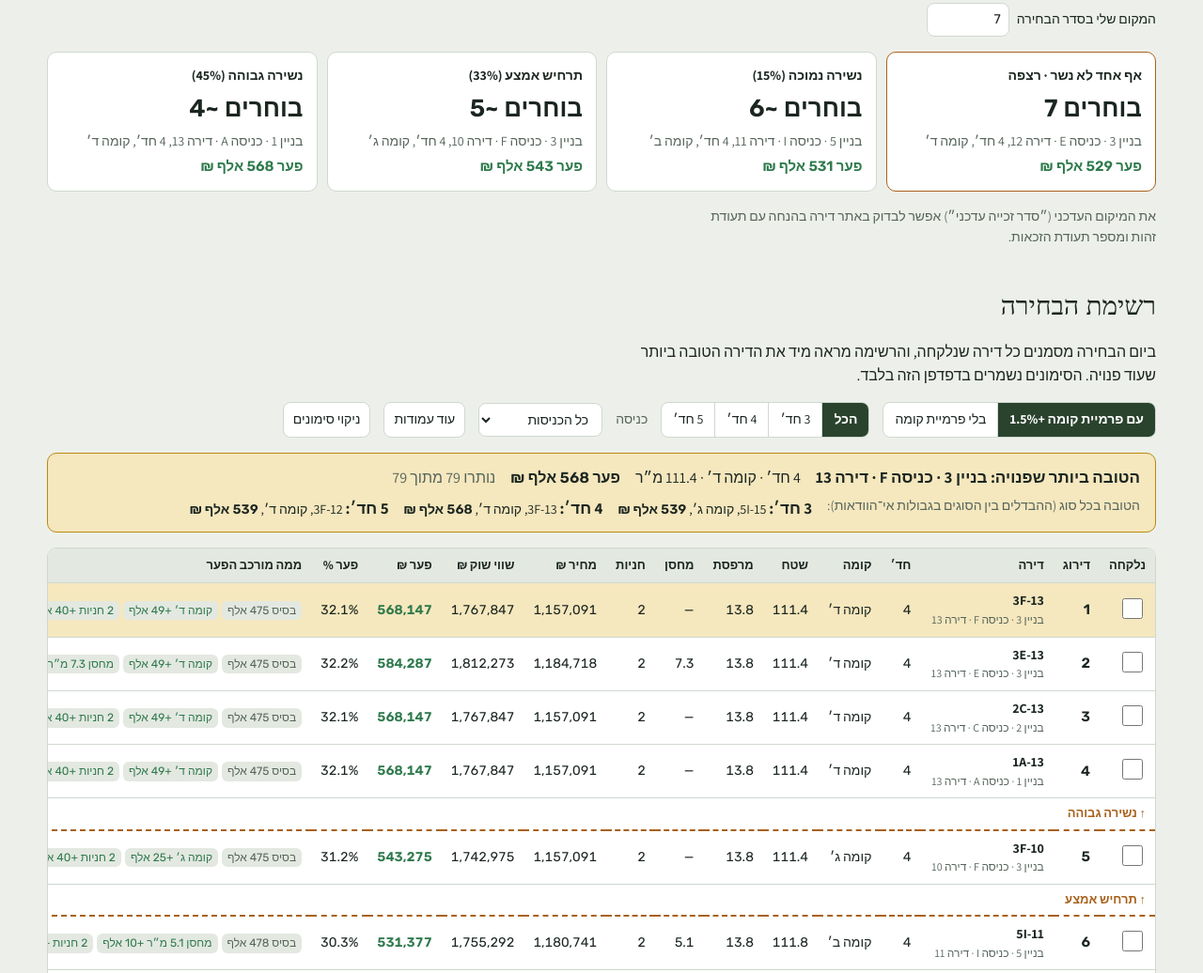
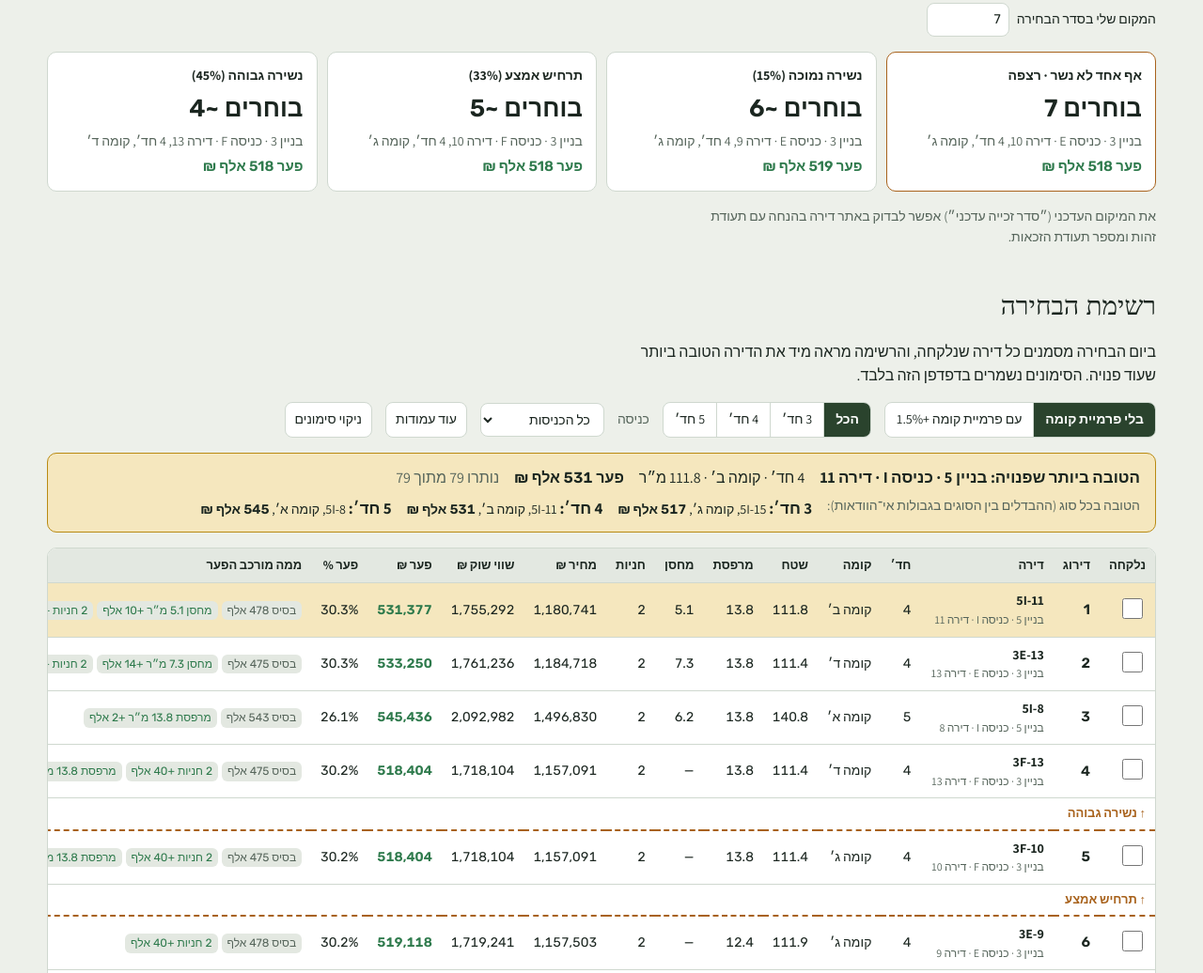
Before and after one commit to nadavb981/elya-park-2, a plain HTML site: page index.html in a window 1280 px wide. Shown: the part 1236-2272 px from the top of the page at 94% size. Drawn offline with Linux system fonts and the light colour scheme; a web font is replaced by a local one.

Commit message:
Default ranking without floor premium
Co-Authored-By: Claude Opus 5.5 <noreply@anthropic.com>

```diff
--- a/index.html
+++ b/index.html
@@ -184,8 +184,8 @@ ul.check li.bad::before{background:var(--bad)}
   <p>ביום הבחירה מסמנים כל דירה שנלקחה, והרשימה מראה מיד את הדירה הטובה ביותר שעוד פנויה. הסימונים נשמרים בדפדפן הזה בלבד.</p>
   <div class="toolbar">
     <div class="seg" role="group" aria-label="בסיס הדירוג">
-      <button id="b-base" aria-pressed="true">עם פרמיית קומה +1.5%</button>
-      <button id="b-alt" aria-pressed="false">בלי פרמיית קומה</button>
+      <button id="b-alt" aria-pressed="true">בלי פרמיית קומה</button>
+      <button id="b-base" aria-pressed="false">עם פרמיית קומה +1.5%</button>
     </div>
     <div class="seg" role="group" aria-label="מספר חדרים">
       <button data-rooms="all" aria-pressed="true">הכל</button>
@@ -394,7 +394,7 @@ ul.check li.bad::before{background:var(--bad)}
 <section class="foot" aria-labelledby="h-method">
   <h3 id="h-method">שיטה ומקורות</h3>
   <p>מחירים: טופס ג׳4 מ־16.4.2026 באתר הפרויקט, 79 דירות במחיר מטרה. שווי שוק: 1,183 עסקאות ברמות מינואר 2024 (רשות המסים דרך over.org.il ו־nadlan.gov.il). מתוכן 117 מכירות קבלן בשוק החופשי, 157 מכירות יד שנייה בבניינים שנבנו מ־2015 ו־299 עסקאות מסובסדות שהוצאו מהחישוב. לכל סוג דירה נלקח חציון 10 העסקאות הקרובות בגודל, ב־24 החודשים האחרונים. השוואה חיצונית: 263 מכירות חוזרות של מחיר למשתכן בבאר שבע. שכירות: nadlan.gov.il, מודעות ולמ״ס. הגרלה: dira.moch.gov.il, תקנון הגרלה 2149 ופרויקטים אחרים במכרז 325/2021.</p>
-  <p>התאמות בין דירות: מ״ר מרפסת = ⅓ מ״ר בנוי, גינה = ¼, מחסן = 0.4 (מעבר למחסן טיפוסי של 6 מ״ר ב־5 חדרים), חנייה שנייה = 60 אלף ₪, קומה = +1.5% (חלופה: 0%). שבירת שוויון: דירות בטווח 20 אלף ₪ זו מזו נחשבות שוות, וביניהן קודמות 4 חד׳, אחר כך 5 ו־3, ואז ציון מיקום וקומה.</p>
+  <p>התאמות בין דירות: מ״ר מרפסת = ⅓ מ״ר בנוי, גינה = ¼, מחסן = 0.4 (מעבר למחסן טיפוסי של 6 מ״ר ב־5 חדרים), חנייה שנייה = 60 אלף ₪, קומה: ברירת המחדל בלי פרמיה (המחיר של היזם זהה בכל הקומות, ובנתונים המקומיים פרמיה לא אוששה). חלופה: +1.5% לקומה. שבירת שוויון: דירות בטווח 20 אלף ₪ זו מזו נחשבות שוות, וביניהן קודמות 4 חד׳, אחר כך 5 ו־3, ואז ציון מיקום וקומה.</p>
   <p>מגבלות: נתוני יד שנייה ל־3 חדרים דלים. פרמיית הקומה לא אוששה בנתונים המקומיים: במכירות קבלן בקומות 1–4 (135 עסקאות ב־10 קבוצות בניין וגודל) המחיר למ״ר ירד בכ־6% לקומה, כנראה כי הדירות בשוק החופשי בקומות הנמוכות הן לרוב דירות מיוחדות. זו הערכה מבוססת נתונים ולא שומה מוסמכת, ולמשכנתא תידרש שומת בנק.</p>
 </section>
 </main>
@@ -411,7 +411,7 @@ const ZONES = [
 ];
 const dropFor = (z, pos) => Math.round(z.rate * (pos - 1));
 const LS_KEY = "elya2149-taken-v1", LS_POS = "elya2149-pos-v2";
-const state = {basis:"base", rooms:"all", ent:"all", more:false, taken:new Set(), pos:7};
+const state = {basis:"alt", rooms:"all", ent:"all", more:false, taken:new Set(), pos:7};
 try { const s = JSON.parse(localStorage.getItem(LS_KEY) || "[]"); if (Array.isArray(s)) s.forEach(x => state.taken.add(x)); } catch (e) {}
 try { const p = parseInt(localStorage.getItem(LS_POS), 10); if (p >= 1 && p <= 79) state.pos = p; } catch (e) {}
 const saveTaken = () => { try { localStorage.setItem(LS_KEY, JSON.stringify([...state.taken])); } catch (e) {} };
@@ -510,11 +510,11 @@ function renderEnt() {
   const ents = Object.keys(ENT_BLD);
   const rowsHtml = ents.map(e => {
     const t = UNITS.filter(u => u.entrance === e);
-    const best = t.slice().sort((a, b) => a.rank - b.rank)[0];
+    const best = t.slice().sort((a, b) => rankOf(a) - rankOf(b))[0];
     const mix = [3, 4, 5].map(r => t.filter(u => u.rooms === r).length).map((n, i) => n ? `${n}×${i + 3}` : "").filter(Boolean).join(" ");
     const loc = t[0].loc;
     return `<tr><td><b>${ENT_BLD[e]}${e}</b></td><td class="n">${t.length}</td><td class="n">${mix}</td>
-      <td class="n">${k(t.reduce((s, u) => s + u.gap_mid, 0) / t.length)} ₪</td><td class="n">${best.unit_no} (מקום ${best.rank})</td>
+      <td class="n">${k(t.reduce((s, u) => s + u.gap_mid, 0) / t.length)} ₪</td><td class="n">${best.unit_no} (מקום ${rankOf(best)})</td>
       <td class="n loc ${loc > 0 ? "pos" : (loc < 0 ? "neg" : "")}">${loc > 0 ? "+" : ""}${loc}</td><td style="white-space:normal;min-width:220px">${ENT_NOTE[e]}</td></tr>`;
   }).join("");
   document.getElementById("ent").innerHTML = `<thead><tr><th>כניסה</th><th>דירות</th><th>תמהיל (מס׳×חד׳)</th><th>פער ממוצע</th><th>הדירה המובילה</th><th>מיקום</th><th>הערות מתכנית ההעמדה</th></tr></thead><tbody>${rowsHtml}</tbody>`;
@@ -712,11 +712,11 @@ function calc() {
 
 function initCalc() {
   const sel = $("c-unit");
-  UNITS.slice().sort((a, b) => a.rank - b.rank).forEach(u => {
+  UNITS.slice().sort((a, b) => a.rank_alt - b.rank_alt).forEach(u => {
     const o = document.createElement("option"); o.value = u.id;
-    o.textContent = `${u.rank}. ${u.id} · ${u.rooms} חד׳ · ${floorTxt(u)} · ${fmt(u.price)} ₪`; sel.appendChild(o);
+    o.textContent = `${u.rank_alt}. ${u.id} · ${u.rooms} חד׳ · ${floorTxt(u)} · ${fmt(u.price)} ₪`; sel.appendChild(o);
   });
-  calcSetUnit(UNITS.find(u => u.rank === 1));
+  calcSetUnit(UNITS.find(u => u.rank_alt === 1));
   sel.addEventListener("change", () => { calcSetUnit(UNITS.find(u => u.id === sel.value)); calc(); });
   $("c-term").addEventListener("change", () => {
     const r2 = $("c-r2"); const v = parseFloat(r2.value);
```
